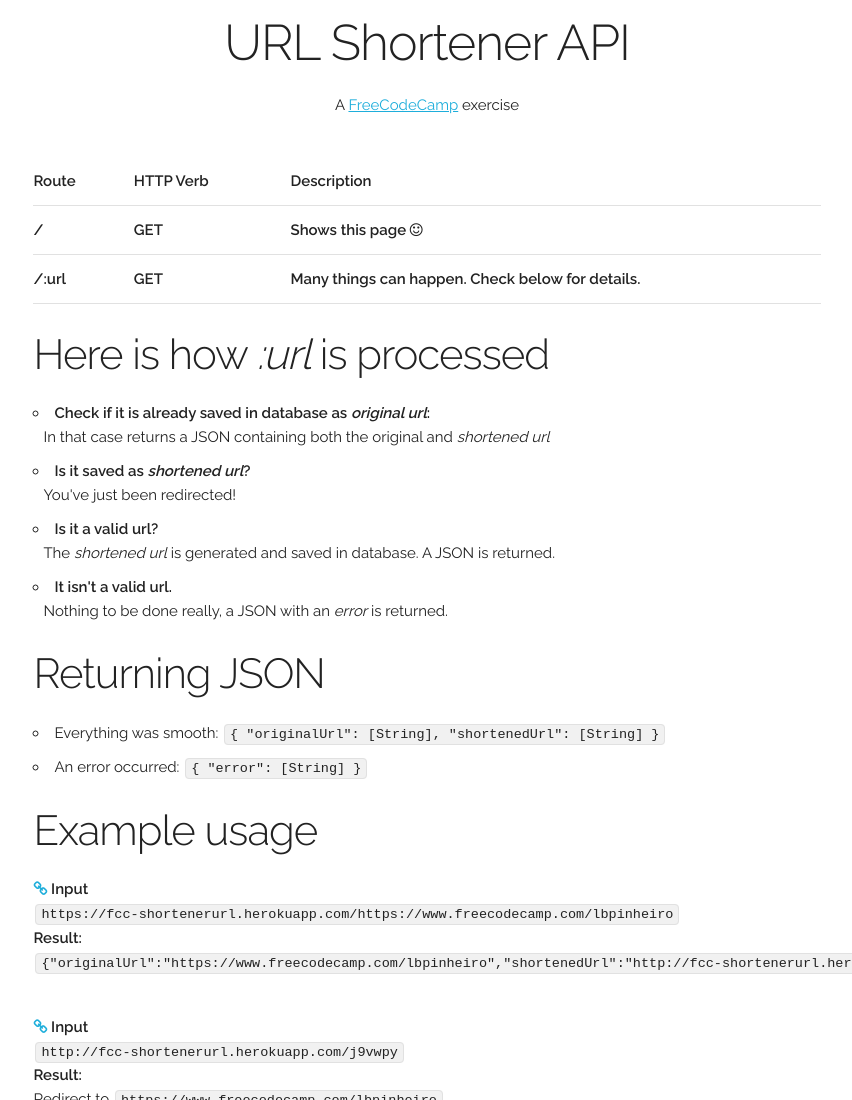
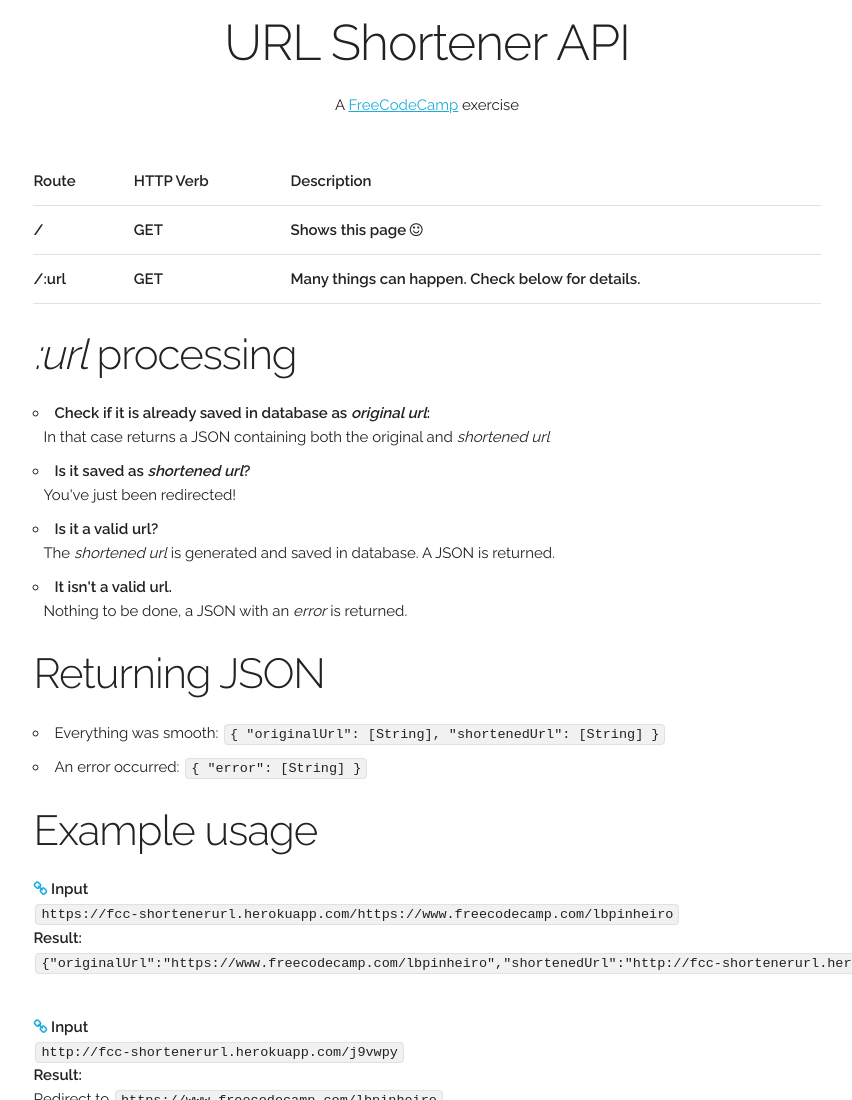
Before and after one commit to lbpinheiro/fcc-shortenerurl, a website: page public/index.html in a window 1280 px wide. Shown: the top 1100 px of the page, without its empty margins (124-976 px from the left). Drawn offline with Linux system fonts and the light colour scheme.

Commit message:
presentation errors fixed

```diff
--- a/public/index.html
+++ b/public/index.html
@@ -46,7 +46,7 @@
         </div>
 
         <div class="row">
-          <h2>Here is how <em>:url</em> is processed</h2>
+          <h2><em>:url</em> processing</h2>
           <ul>
             <li>
               <strong>Check if it is already saved in database as <em>original url</em>:</strong>
@@ -62,7 +62,7 @@
             </li>
             <li>
               <strong>It isn't a valid url.</strong>
-              <p class="shiftRight">Nothing to be done really, a JSON with an <em>error</em> is returned.</p>
+              <p class="shiftRight">Nothing to be done, a JSON with an <em>error</em> is returned.</p>
             </li>
           </ul>
         </div>
```
